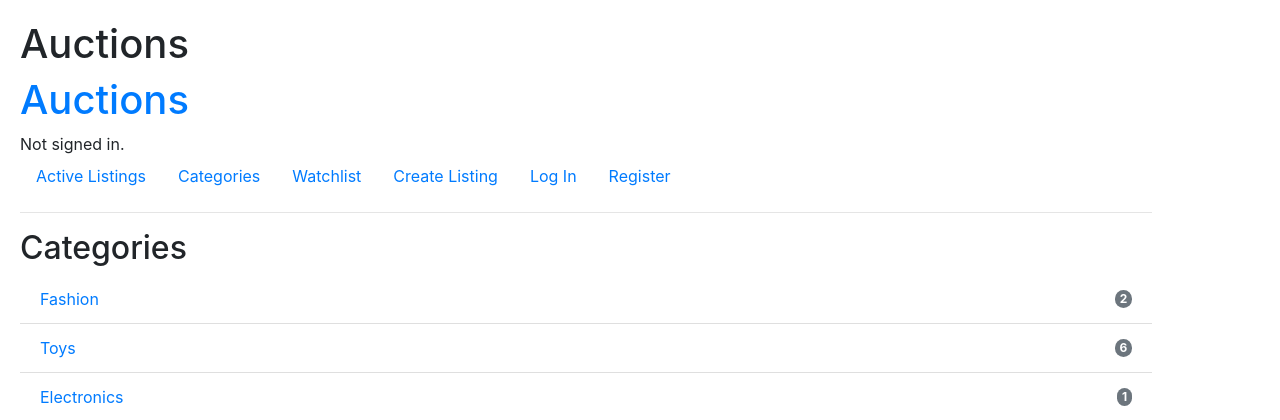
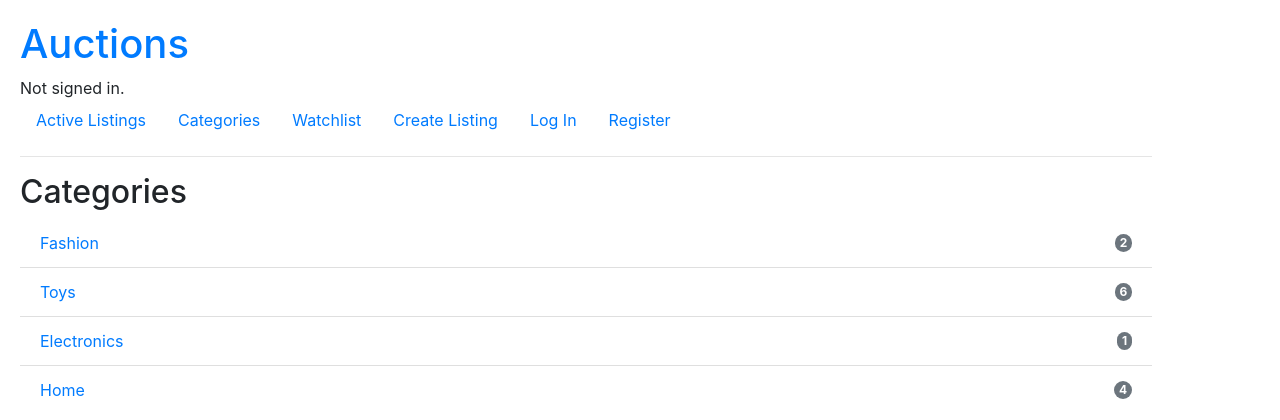
Before and after one commit to dianakovacheva/CS50-s-Web-Programming-with-Python-and-JavaScript, a Django app: page /categories in a window 1280 px wide. Shown: the top 420 px of the page. Run offline with Django 3.2, Linux system fonts and the light colour scheme; data comes from the database, SQL or seed files in the repository; some libraries are stand-ins or nearby versions.

```diff
--- a/03-Project-2-Commerce/commerce/auctions/templates/auctions/layout.html
+++ b/03-Project-2-Commerce/commerce/auctions/templates/auctions/layout.html
@@ -9,7 +9,6 @@
     <link href="{% static 'auctions/styles.css' %}" rel="stylesheet">
 </head>
 <body>
-<h1>Auctions</h1>
 <h1><a class="logo" href="/">Auctions</a></h1>
 <div>
     {% if user.is_authenticated %}
```
